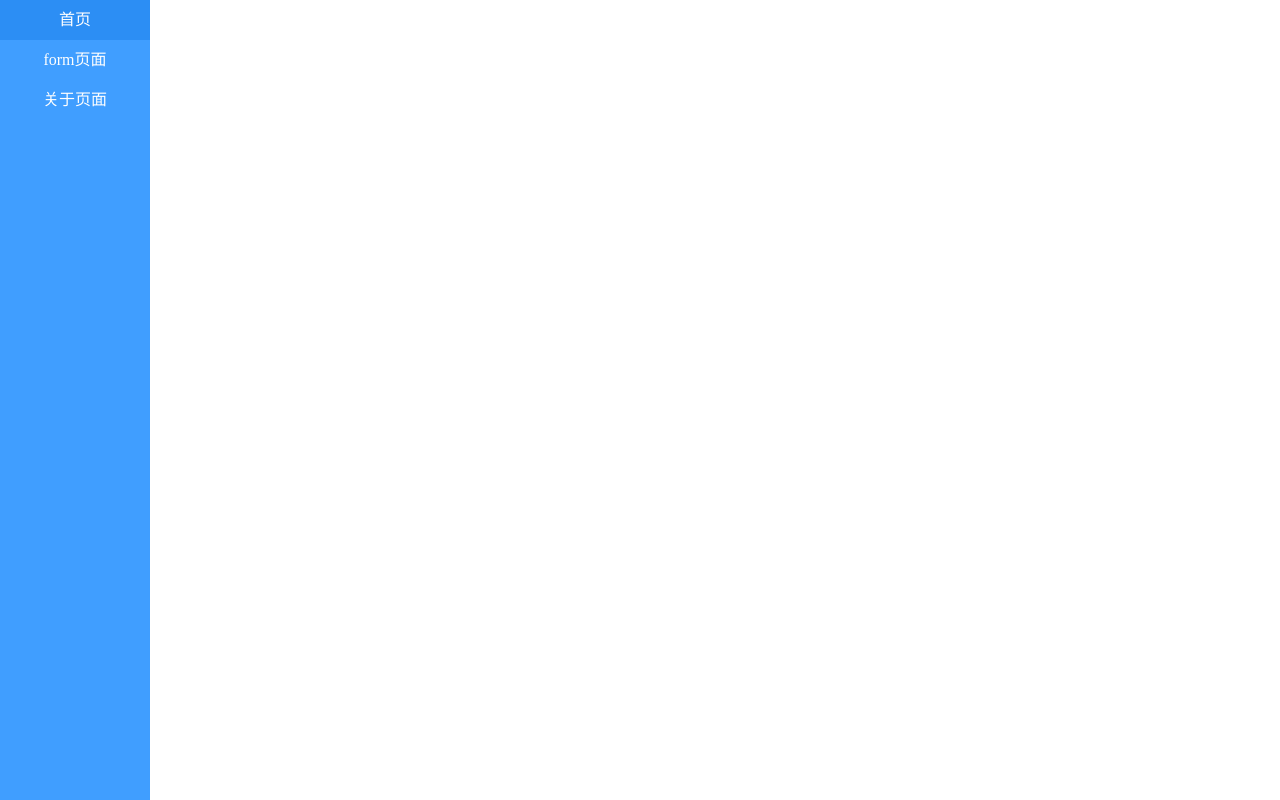
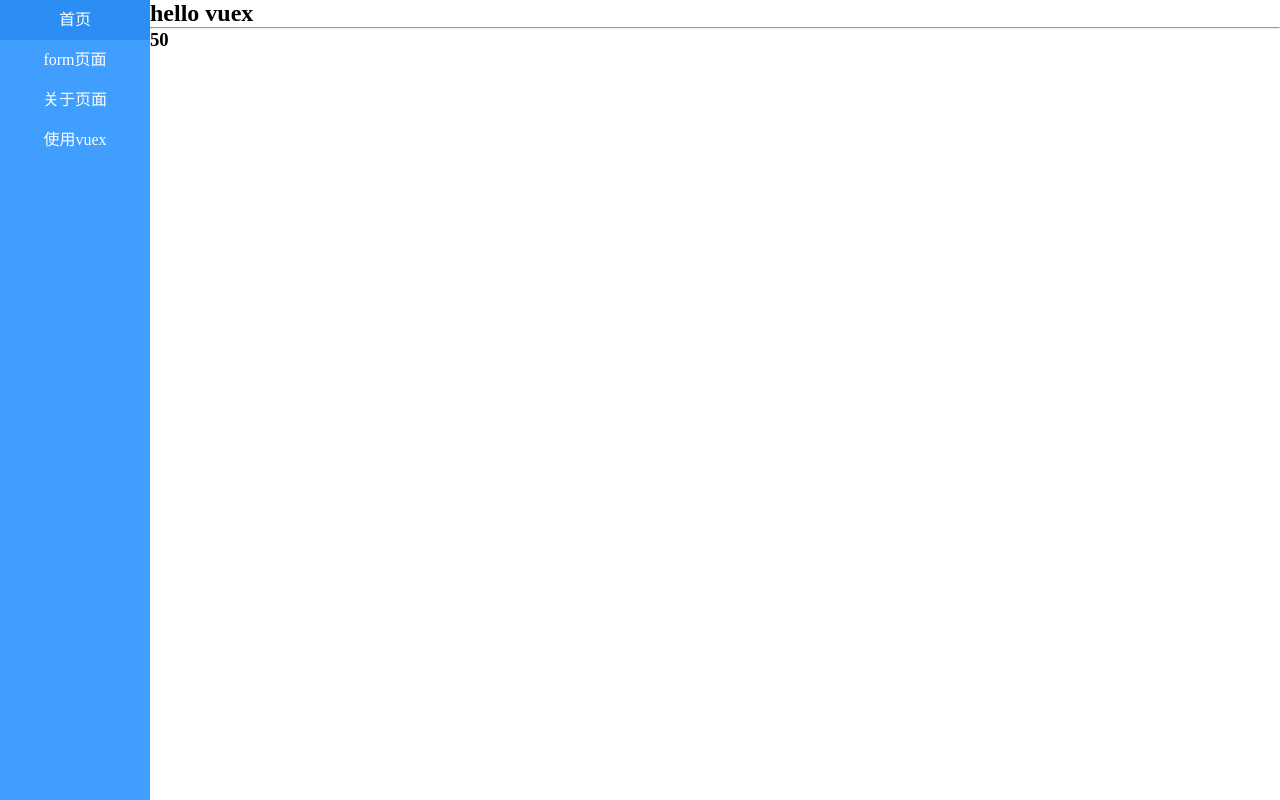
Before and after one commit to JoeTt1992/nuxt, a Nuxt app: page /slider/useVuex in a window 1280 px wide. Before the commit this address had no page. Shown: the top 800 px of the page. Built offline with nearby package versions, Linux system fonts and the light colour scheme.

Commit message:
use vuex

```diff
--- a/layouts/default.vue
+++ b/layouts/default.vue
@@ -4,6 +4,7 @@
       <div class="slide-item"><nuxt-link class="mylink" to="/">首页</nuxt-link></div>
       <div class="slide-item"><nuxt-link class="mylink" :to="{name:'slider'}">form页面</nuxt-link></div>
       <div class="slide-item"><nuxt-link class="mylink" :to="{name:'slider-about'}">关于页面</nuxt-link></div>
+      <div class="slide-item"><nuxt-link class="mylink" :to="{name:'slider-useVuex'}">使用vuex</nuxt-link></div>
     </div>
     <nuxt/>
   </div>
--- a/pages/slider/index.vue
+++ b/pages/slider/index.vue
@@ -18,11 +18,11 @@
 			}
 		},
 		methods:{
-			myspread:function(){
+			myspread(){
 				const num = [1,5];
 				this.myspread2(...num);
 			},
-			myspread2:function(x,y){
+			myspread2(x,y){
 				this.result = x+y
 			}
 		}
--- /dev/null
+++ b/pages/slider/useVuex.vue
@@ -0,0 +1,20 @@
+<template>
+	<div>
+		<h2>{{ msg }}</h2>
+		<hr>
+		<h3>{{ $store.state.count }}</h3>
+	</div>
+</template>
+
+<script>
+	import store from '@/store/store'
+
+	export default{
+		data(){
+			return{
+				msg:"hello vuex"
+			}
+		},
+		store
+	}
+</script>
--- /dev/null
+++ b/store/store.js
@@ -0,0 +1,12 @@
+import Vue from 'vue'
+import Vuex from 'vuex'
+
+Vue.use(Vuex);
+
+const state={
+	count:50
+}
+
+export default new Vuex.Store({
+	state
+})
```
